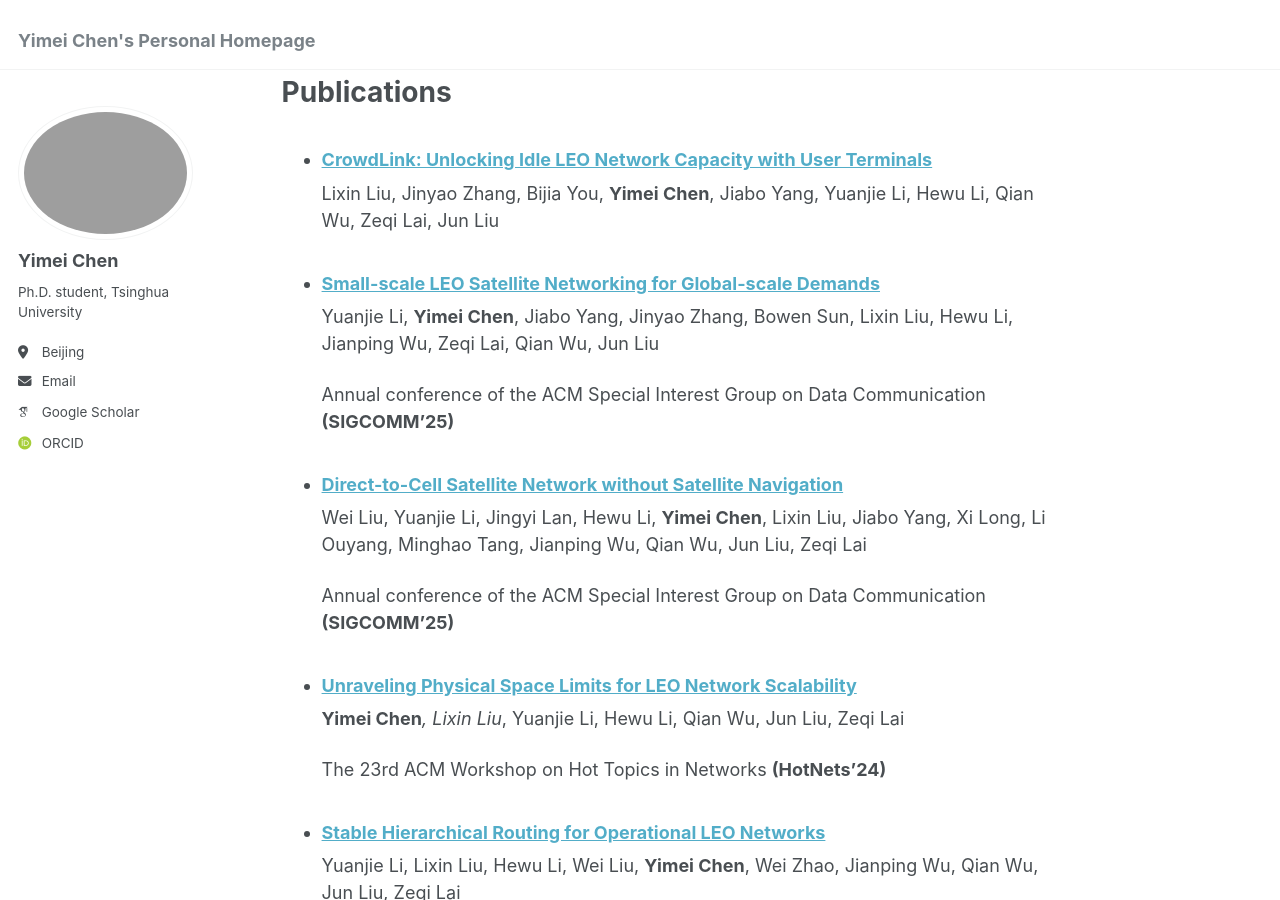
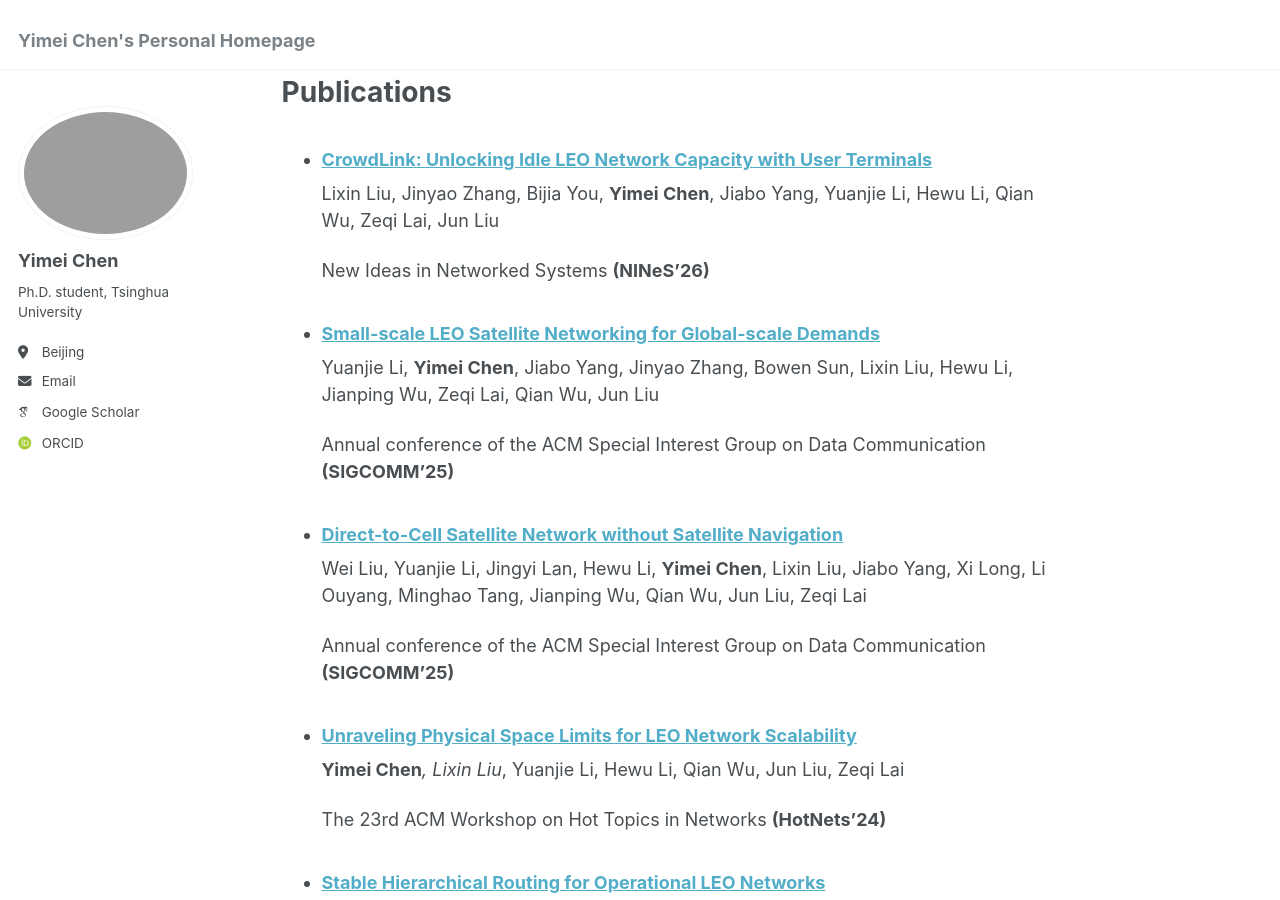
Before and after one commit to cym-network/cym-network.github.io, a Jekyll site: the page built from _pages/about.md, in a window 1280 px wide and 900 px high, scrolled down 358 px. Built offline with Jekyll 4.4.1, drawn with Linux system fonts in a browser that asks for light colours; some web fonts are replaced.

Commit message:
Update about.md

```diff
--- a/_pages/about.md
+++ b/_pages/about.md
@@ -17,6 +17,8 @@ Publications
 - ### [CrowdLink: Unlocking Idle LEO Network Capacity with User Terminals](https://nines-conference.org/)
 
   Lixin Liu, Jinyao Zhang, Bijia You, **Yimei Chen**, Jiabo Yang, Yuanjie Li, Hewu Li, Qian Wu, Zeqi Lai, Jun Liu
+
+  New Ideas in Networked Systems **(NINeS'26)**
 
 - ### [Small-scale LEO Satellite Networking for Global-scale Demands](https://dl.acm.org/doi/10.1145/3718958.3750525)
 
```
